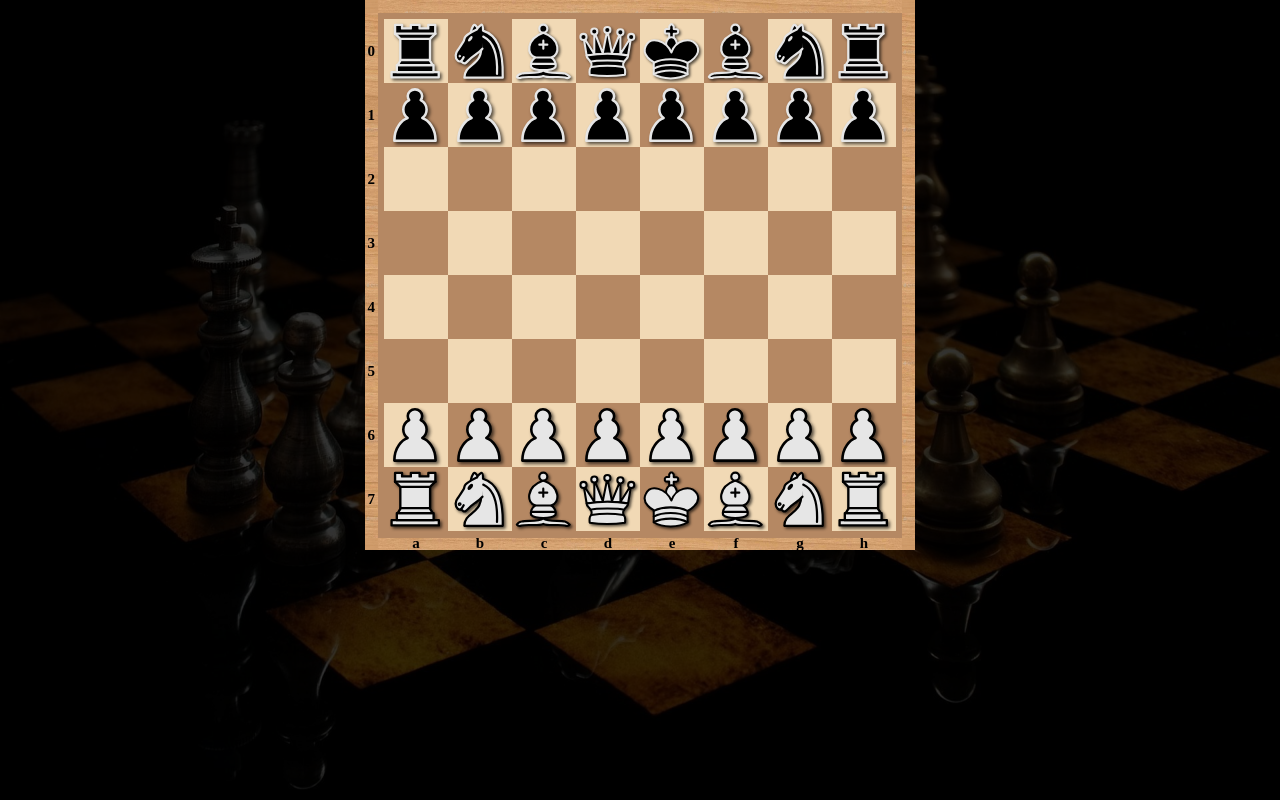
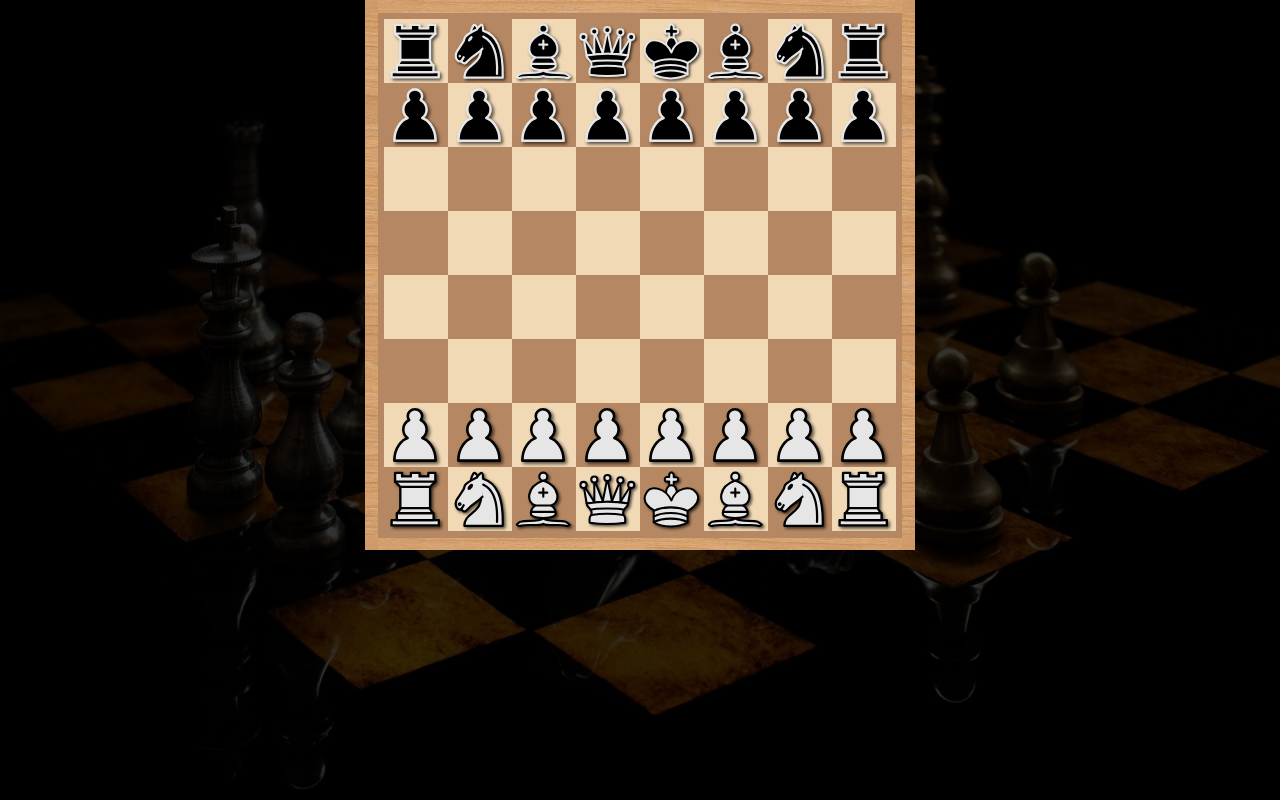
Before and after one commit to arnamen/chess, a React (Create React App) app: page / in a window 1280 px wide. Built offline with nearby package versions, Linux system fonts and the light colour scheme.

Commit message:
Chessboard component adjustments

```diff
--- /dev/null
+++ b/src/components/Chessboard/ChessboardBorderBottom/index.tsx
@@ -0,0 +1,23 @@
+import React from 'react'
+import styled from 'styled-components';
+
+import woodenBorder from '../../../assets/chessboard/borders/textures/wood-seamless.jpg';
+
+const BorderRowBottom = styled.div`
+    position: absolute;
+    bottom: 0;
+    left: 1vw;
+    height: 1vw;
+    width: calc(100% - 2vw);
+    display: flex;
+    justify-content: center;
+    background: URL(${woodenBorder}) center center/cover repeat;
+`
+
+export default function CheessboardBorderBottom({children}: {children?: React.ReactNode}) {
+    return (
+        <React.Fragment>
+            <BorderRowBottom>{children}</BorderRowBottom>
+        </React.Fragment>
+    )
+}
--- /dev/null
+++ b/src/components/Chessboard/ChessboardBorderLeft/index.tsx
@@ -0,0 +1,24 @@
+import React from 'react'
+import styled from 'styled-components';
+
+import woodenBorder from '../../../assets/chessboard/borders/textures/wood-seamless.jpg';
+
+const BorderColumnLeft = styled.div`
+    position: absolute;
+    top: 1vw;
+    left: 0;
+    padding-top: 0.5vw;
+    width: 1vw;
+    height: calc(100% - 2vw);
+    display: flex;
+    flex-direction: column;
+    background: URL(${woodenBorder}) center center/cover repeat;
+`
+
+export default function CheessboardBorderLeft({children}: {children?: React.ReactNode}) {
+    return (
+        <React.Fragment>
+            <BorderColumnLeft>{children}</BorderColumnLeft>
+        </React.Fragment>
+    )
+}
--- /dev/null
+++ b/src/components/Chessboard/ChessboardBorderRight/index.tsx
@@ -0,0 +1,24 @@
+import React from 'react'
+import styled from 'styled-components';
+
+import woodenBorder from '../../../assets/chessboard/borders/textures/wood-seamless.jpg';
+
+const BorderColumnRight = styled.div`
+    position: absolute;
+    top: 1vw;
+    right: 0;
+    padding-top: 0.5vw;
+    width: 1vw;
+    height: calc(100% - 2vw);
+    display: flex;
+    flex-direction: column;
+    background: URL(${woodenBorder}) center center/cover repeat;
+`
+
+export default function CheessboardBorderRight({children}: {children?: React.ReactNode}) {
+    return (
+        <React.Fragment>
+            <BorderColumnRight>{children}</BorderColumnRight>
+        </React.Fragment>
+    )
+}
--- /dev/null
+++ b/src/components/Chessboard/ChessboardBorderTile/index.tsx
@@ -0,0 +1,29 @@
+import React from 'react'
+import styled from 'styled-components';
+
+interface StyledTileProps {
+    width?: number,
+    height?: number
+};
+
+const BorderTile = styled.div<StyledTileProps>`
+    width: ${props => props.width ? props.width : 5}vw;
+    height: ${props => props.height ? props.height : 5}vw;
+    max-width: 70px;
+    max-height: 70px;
+    display: flex;
+    justify-content: center;
+    font-weight: 700;
+    font-size: 15px;
+    align-items: center;
+    box-sizing:border-box;
+    position: relative;
+`;
+
+export default function CheessboardBorderTile({children, width, height}: {children?: React.ReactNode} & StyledTileProps) {
+    return (
+        <React.Fragment>
+            <BorderTile width={width} height={height}>{children}</BorderTile>
+        </React.Fragment>
+    )
+}
--- /dev/null
+++ b/src/components/Chessboard/ChessboardBorderTop/index.tsx
@@ -0,0 +1,23 @@
+import React from 'react'
+import styled from 'styled-components';
+
+import woodenBorder from '../../../assets/chessboard/borders/textures/wood-seamless.jpg';
+
+const BorderRowTop = styled.div`
+    position: absolute;
+    top: 0;
+    left: 1vw;
+    height: 1vw;
+    width: calc(100% - 2vw);
+    display: flex;
+    justify-content: center;
+    background: URL(${woodenBorder}) center center/cover repeat;
+`
+
+export default function CheessboardBorderTop({children}: {children?: React.ReactNode}) {
+    return (
+        <React.Fragment>
+            <BorderRowTop>{children}</BorderRowTop>
+        </React.Fragment>
+    )
+}
--- /dev/null
+++ b/src/components/Chessboard/ChessboardCorner/index.tsx
@@ -0,0 +1,36 @@
+import React from 'react'
+import styled from 'styled-components';
+
+import woodenBorder from '../../../assets/chessboard/borders/textures/wood-seamless.jpg';
+
+interface StyledBorderCornerProps {
+    topLeft?: boolean,
+    topRight?: boolean,
+    bottomLeft?: boolean,
+    bottomRight?: boolean,
+};
+
+const BorderCorner = styled.div<StyledBorderCornerProps>`
+    position: absolute;
+    top: ${props => props.topLeft || props.topRight ? '0px' : 'auto'};
+    bottom: ${props => props.bottomLeft || props.bottomRight ? '0px' : 'auto'};
+    left: ${props => props.topLeft || props.bottomLeft ? '0px' : 'auto'};
+    right: ${props => props.topRight || props.bottomRight ? '0px' : 'auto'};
+    background: URL(${woodenBorder}) center center/cover no-repeat;
+    width: 1vw;
+    height: 1vw;
+    max-width: 70px;
+    max-height: 70px;
+    box-sizing:border-box;
+`;
+
+export default function CheessboardCorner({children, topLeft, topRight, bottomLeft, bottomRight}: {children?: React.ReactNode} & StyledBorderCornerProps) {
+    return (
+        <React.Fragment>
+            <BorderCorner topLeft={topLeft}
+            topRight={topRight}
+            bottomLeft={bottomLeft}
+            bottomRight={bottomRight}>{children}</BorderCorner>
+        </React.Fragment>
+    )
+}
--- a/src/components/Chessboard/index.tsx
+++ b/src/components/Chessboard/index.tsx
@@ -1,97 +1,20 @@
 import React, { ReactElement } from 'react'
-import { v4 } from 'uuid';
-import styled from 'styled-components';
 
 import Tile, { TileIndex } from '../Tile';
+import ChessboardBorderTop from './ChessboardBorderTop';
+import ChessboardBorderBottom from './ChessboardBorderBottom';
+import ChessboardBorderLeft from './ChessboardBorderLeft';
+import ChessboardBorderRight from './ChessboardBorderRight';
+import ChessboardCorner from './ChessboardCorner';
+import ChessboardBorderTile from './ChessboardBorderTile';
+
 import { ChessPieceType, SelectedPiece } from '../../redux/reducers/chessboardReducer/types';
 
 import { CheckInfo } from '../../utils/moves-logic-helper';
 
-import woodenBorder from '../../assets/chessboard/borders/textures/wood-seamless.jpg';
-
 import classes from './Chessboard.module.css';
 
-interface StyledTileProps {
-    width?: number,
-    height?: number
-};
 
-interface StyledBorderCornerProps {
-    topLeft?: boolean,
-    topRight?: boolean,
-    bottomLeft?: boolean,
-    bottomRight?: boolean,
-};
-
-const BorderTile = styled.div<StyledTileProps>`
-    width: ${props => props.width ? props.width : 5}vw;
-    height: ${props => props.height ? props.height : 5}vw;
-    max-width: 70px;
-    max-height: 70px;
-    display: flex;
-    justify-content: center;
-    font-weight: 700;
-    font-size: 15px;
-    align-items: center;
-    box-sizing:border-box;
-    position: relative;
-`;
-
-const BorderCorner = styled.div<StyledBorderCornerProps>`
-    position: absolute;
-    top: ${props => props.topLeft || props.topRight ? '0px' : 'auto'};
-    bottom: ${props => props.bottomLeft || props.bottomRight ? '0px' : 'auto'};
-    left: ${props => props.topLeft || props.bottomLeft ? '0px' : 'auto'};
-    right: ${props => props.topRight || props.bottomRight ? '0px' : 'auto'};
-    background: URL(${woodenBorder}) center center/cover no-repeat;
-    width: 1vw;
-    height: 1vw;
-    max-width: 70px;
-    max-height: 70px;
-    box-sizing:border-box;
-`;
-
-const BorderRowTop = styled.div`
-    position: absolute;
-    top: 0;
-    left: 1vw;
-    width: calc(100% - 2vw);
-    display: flex;
-    justify-content: center;
-    background: URL(${woodenBorder}) center center/cover repeat;
-`
-
-const BorderRowBottom = styled.div`
-    position: absolute;
-    bottom: 0;
-    left: 1vw;
-    width: calc(100% - 2vw);
-    display: flex;
-    justify-content: center;
-    background: URL(${woodenBorder}) center center/cover repeat;
-`
-
-const BorderColumnLeft = styled.div`
-    position: absolute;
-    top: 1vw;
-    left: 0;
-    padding-top: 0.5vw;
-    height: calc(100% - 2vw);
-    display: flex;
-    flex-direction: column;
-    background: URL(${woodenBorder}) center center/cover repeat;
-`
-
-const BorderColumnRight = styled.div`
-    position: absolute;
-    top: 1vw;
-    right: 0;
-    padding-top: 0.5vw;
-    height: calc(100% - 2vw);
-    display: flex;
-    flex-direction: column;
-    background: URL(${woodenBorder}) center center/cover repeat;
-`
 interface Props {
     chessboardData: ChessPieceType[][],
     currentPlayerTurn: 'WHITE' | 'BLACK',
@@ -111,23 +34,23 @@ export default function Chessboard({ chessboardData, currentPlayerTurn, onSelect
     const borderBottom: any[] = [];
     const letters = 'abcdefgh';
     for (let i = 0; i < 8; i++) {
-        borderLeft.push(<BorderTile width={1} key={i}><span>{i}</span></BorderTile>);
-        borderRight.push(<BorderTile width={1} key={i}/>);
-        borderTop.push(<BorderTile height={1} key={i} />);
-        borderBottom.push(<BorderTile height={1} key={i}><span>{letters.substr(i, 1)}</span></BorderTile>);
+        borderLeft.push(<ChessboardBorderTile width={1} key={i}><span>{i}</span></ChessboardBorderTile>);
+        borderRight.push(<ChessboardBorderTile width={1} key={i}/>);
+        borderTop.push(<ChessboardBorderTile height={1} key={i} />);
+        borderBottom.push(<ChessboardBorderTile height={1} key={i}><span>{letters.substr(i, 1)}</span></ChessboardBorderTile>);
     }
 
     return (
         <div className={classes.Chessboard}>
 
-            <BorderRowTop>{borderTop}</BorderRowTop>
-            <BorderColumnLeft>{borderLeft}</BorderColumnLeft>
-            <BorderColumnRight>{borderRight}</BorderColumnRight>
-            <BorderRowBottom>{borderBottom}</BorderRowBottom>
-            <BorderCorner topLeft/>
-            <BorderCorner topRight/>
-            <BorderCorner bottomLeft/>
-            <BorderCorner bottomRight/>
+            <ChessboardBorderTop>{borderTop}</ChessboardBorderTop>
+            <ChessboardBorderBottom>{borderLeft}</ChessboardBorderBottom>
+            <ChessboardBorderLeft>{borderRight}</ChessboardBorderLeft>
+            <ChessboardBorderRight>{borderBottom}</ChessboardBorderRight>
+            <ChessboardCorner topLeft/>
+            <ChessboardCorner topRight/>
+            <ChessboardCorner bottomLeft/>
+            <ChessboardCorner bottomRight/>
             {chessboardData.map((chessboardLine, y) => {
 
                 return chessboardLine.map((piece, x) => {
```
